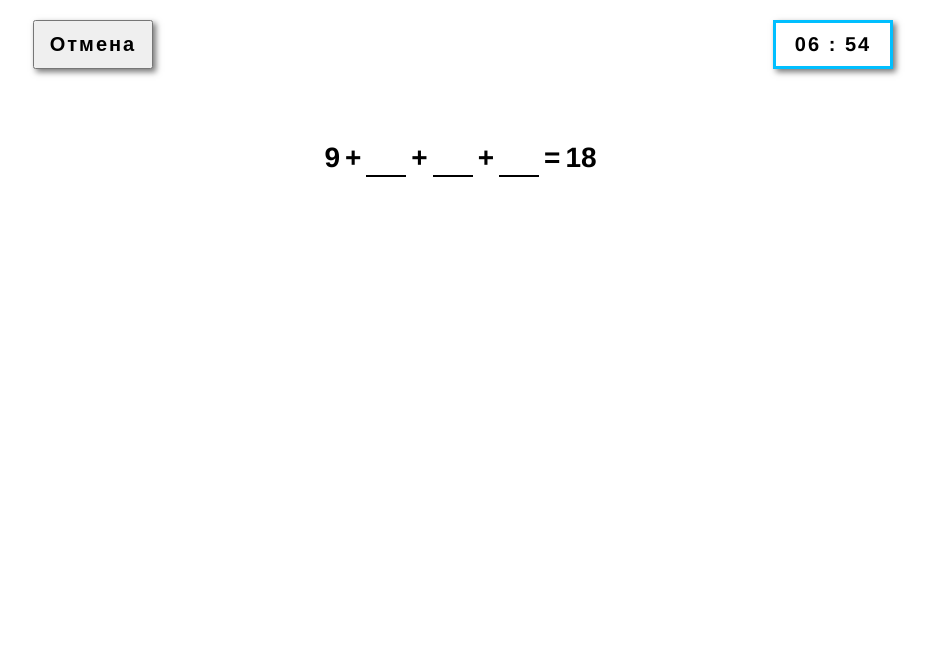
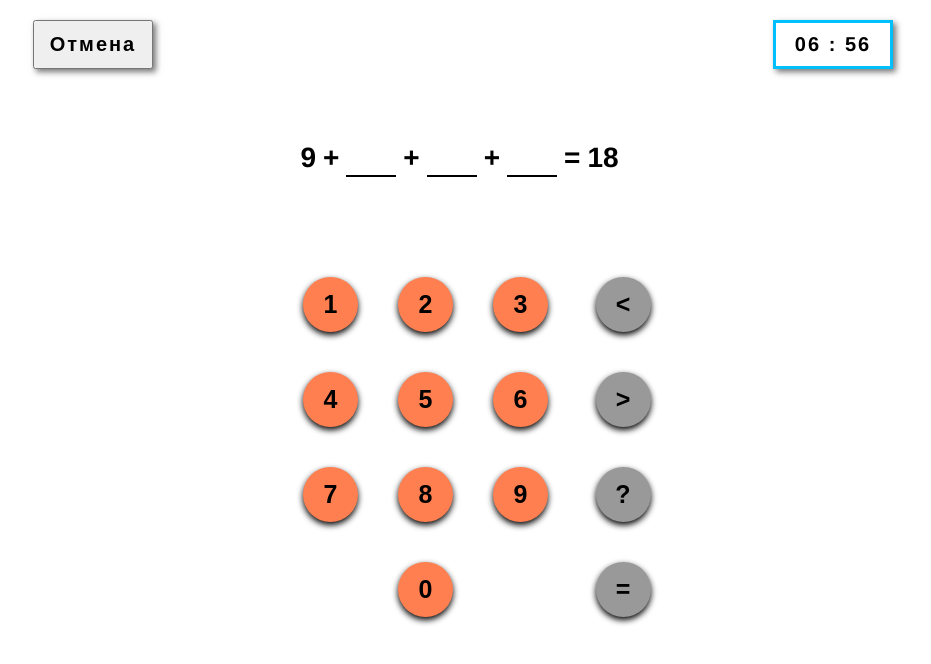
Before and after one commit to Meidro/workout_brain, a Vue app: page /game in a window 1280 px wide. Shown: the top 664 px of the page, without its empty margins (177-1108 px from the left). Built offline with nearby package versions, Linux system fonts and the light colour scheme.

Commit message:
добавил кнопки ввода

```diff
--- a/src/App.vue
+++ b/src/App.vue
@@ -28,7 +28,7 @@
       margin-bottom: 10px;
    }
    .element input {
-      max-width: 40px;
+      max-width: 50px;
       font-weight: 700;
       font-size: 28px;
       border: none;
--- /dev/null
+++ b/src/components/ButtonsList.vue
@@ -0,0 +1,84 @@
+<template>
+   <div class="buttons-wrapper">
+      <div class="buttons-number">
+         <OperatorButton @click="onNumberBtnClick" v-for="(num, i) in state.buttonsNumber" :key="i">
+            {{ num }}</OperatorButton
+         >
+      </div>
+      <div class="buttons-oper">
+         <OperatorButton
+            @click="onOperBtnClick"
+            v-for="(oper, i) in state.buttonsOperators"
+            :key="i"
+            background="#999"
+            >{{ oper }}</OperatorButton
+         >
+      </div>
+   </div>
+</template>
+
+<script lang="ts">
+   import {defineComponent, reactive, computed, ref} from 'vue';
+   import OperatorButton from '@/components/OperatorButton.vue';
+   import store from '@/store';
+   export default defineComponent({
+      setup() {
+         const state = reactive({
+            buttonsNumber: [1, 2, 3, 4, 5, 6, 7, 8, 9, 0],
+            buttonsOperators: ['<', '>', '?', '='],
+         });
+
+         const inputs = computed(() => store.state.inputsRefs);
+         const inputIndex = ref(0);
+
+         const onNumberBtnClick = (e: Event) => {
+            const currentInput: HTMLInputElement = inputs.value[inputIndex.value];
+            currentInput.value += (e.target as HTMLButtonElement).innerText;
+            currentInput.dispatchEvent(new Event('input'));
+            currentInput.focus();
+         };
+
+         const onOperBtnClick = (e: Event) => {
+            const innerText = (e.target as HTMLButtonElement).innerText;
+            if (innerText === '>' && inputIndex.value < inputs.value.length - 1) {
+               inputIndex.value++;
+            }
+            if (innerText === '<' && inputIndex.value > 0) {
+               inputIndex.value--;
+            }
+            if (innerText === '=') {
+               // compareResult();
+            }
+            const currentInput: HTMLInputElement = inputs.value[inputIndex.value];
+            currentInput.focus();
+         };
+
+         return {
+            state,
+            onNumberBtnClick,
+            onOperBtnClick,
+         };
+      },
+      components: {OperatorButton},
+   });
+</script>
+
+<style scoped>
+   .buttons-wrapper {
+      display: flex;
+      justify-content: center;
+   }
+   .buttons-number {
+      max-width: 300px;
+      display: flex;
+      flex-wrap: wrap;
+      justify-content: center;
+      gap: 40px;
+   }
+   .buttons-oper {
+      display: flex;
+      flex-direction: column;
+      gap: 40px;
+      margin-left: 20px;
+   }
+</style>
--- /dev/null
+++ b/src/components/OperatorButton.vue
@@ -0,0 +1,37 @@
+<template>
+   <button :style="{background: background}">
+      <slot></slot>
+   </button>
+</template>
+
+<script lang="ts">
+   import {defineComponent} from 'vue';
+
+   export default defineComponent({
+      props: {
+         background: {
+            type: String,
+            default: 'coral',
+         },
+      },
+      setup() {
+         return {};
+      },
+   });
+</script>
+
+<style scoped>
+   button {
+      width: 55px;
+      height: 55px;
+      border-radius: 50%;
+      border: none;
+      font-weight: 700;
+      font-size: 25px;
+      display: flex;
+      align-items: center;
+      justify-content: center;
+      cursor: pointer;
+      box-shadow: 0 3px 6px #000;
+   }
+</style>
--- a/src/components/ShowExpression.vue
+++ b/src/components/ShowExpression.vue
@@ -8,20 +8,25 @@
 </template>
 
 <script lang="ts">
-   import {defineComponent, computed, ref} from 'vue';
+   import {defineComponent, computed, ref, onMounted} from 'vue';
    import store from '@/store';
    import {useCalculateResult} from '@/use/calculateResult';
 
    export default defineComponent({
       setup() {
-         const checkboxData = computed(() => store.state.checkboxValue);
+         const checkboxValue = computed(() => store.state.checkboxValue);
          const level = computed(() => store.state.settings.complexity);
          const displayExp = computed(() => store.state.displayExpression);
          const userInput = computed(() => store.state.userInput);
          const currentResult = computed(() => store.state.currentResult);
 
+         const inputs = ref(null);
          const showModal = ref(false);
-         const inputIndex = ref(0);
+
+         onMounted(() => {
+            console.log(inputs.value);
+            store.commit('setInputRef', inputs.value);
+         });
 
          const getRandomElement = (arr: (string | number)[]) => {
             return arr[Math.floor(Math.random() * arr.length)];
@@ -51,27 +56,6 @@
             }
          };
 
-         const onNumberBtnClick = (e: Event, refs: any) => {
-            const currentInput = refs.inputs[inputIndex.value];
-            currentInput.value += (e.target as HTMLButtonElement).innerText;
-            currentInput.dispatchEvent(new Event('input'));
-            currentInput.focus();
-         };
-
-         const onOperBtnClick = (e: Event, refs: any) => {
-            const innerText = (e.target as HTMLButtonElement).innerText;
-            if (innerText === '>' && inputIndex.value < refs.inputs.length - 1) {
-               inputIndex.value++;
-            }
-            if (innerText === '<' && inputIndex.value > 0) {
-               inputIndex.value--;
-            }
-            if (innerText === '=') {
-               compareResult();
-            }
-            refs.inputs[inputIndex.value].focus();
-         };
-
          const generateExpressionElements = (checkboxData: string[], expressionLength: number) => {
             const result = [];
             for (let i = 0; i < expressionLength; i++) {
@@ -95,14 +79,11 @@
             return result;
          };
 
-         const expressionElements = generateExpressionElements(checkboxData.value, 2 * level.value + 1);
+         const expressionElements = generateExpressionElements(checkboxValue.value, 2 * level.value + 1);
          store.commit('setExpressionElements', expressionElements);
 
          const result = useCalculateResult(expressionElements);
          store.commit('setCurrentResult', result);
-
-         // const fullExpression = [...expressionElements, '=', result];
-         // store.commit('setFullExpression', fullExpression);
 
          const displayExpression = [...expressionElements, '=', result].map((el, i, arr) => {
             if (i === 0 || i === arr.length - 1 || typeof el === 'string') return el;
@@ -114,8 +95,7 @@
             displayExp,
             userInput,
             showModal,
-            onOperBtnClick,
-            onNumberBtnClick,
+            inputs,
          };
       },
    });
@@ -133,9 +113,10 @@
       display: flex;
       align-items: center;
       justify-content: center;
+      margin-bottom: 100px;
    }
    .element {
-      margin-right: 5px;
+      margin-right: 7px;
       text-align: center;
    }
    .modal {
--- a/src/store/index.ts
+++ b/src/store/index.ts
@@ -17,6 +17,7 @@ export default createStore({
       userResult: [],
       currentResult: 0,
       expressionElements: [],
+      inputsRefs: [],
    },
    getters: {},
    mutations: {
@@ -41,6 +42,9 @@ export default createStore({
       setExpressionElements(state, payload) {
          state.expressionElements = payload;
       },
+      setInputRef(state, inputs) {
+         state.inputsRefs = inputs;
+      },
    },
    actions: {},
    modules: {},
--- a/src/views/GamePage.vue
+++ b/src/views/GamePage.vue
@@ -1,6 +1,7 @@
 <template>
    <RoundTimer />
    <ShowExpression />
+   <ButtonsList />
 </template>
 
 <script lang="ts">
@@ -8,6 +9,7 @@
    import RoundTimer from '@/components/RoundTimer.vue';
    import store from '@/store';
    import ShowExpression from '@/components/ShowExpression.vue';
+   import ButtonsList from '@/components/ButtonsList.vue';
 
    export default defineComponent({
       setup() {
@@ -23,7 +25,7 @@
 
          return {};
       },
-      components: {RoundTimer, ShowExpression},
+      components: {RoundTimer, ShowExpression, ButtonsList},
    });
 </script>
 
```
